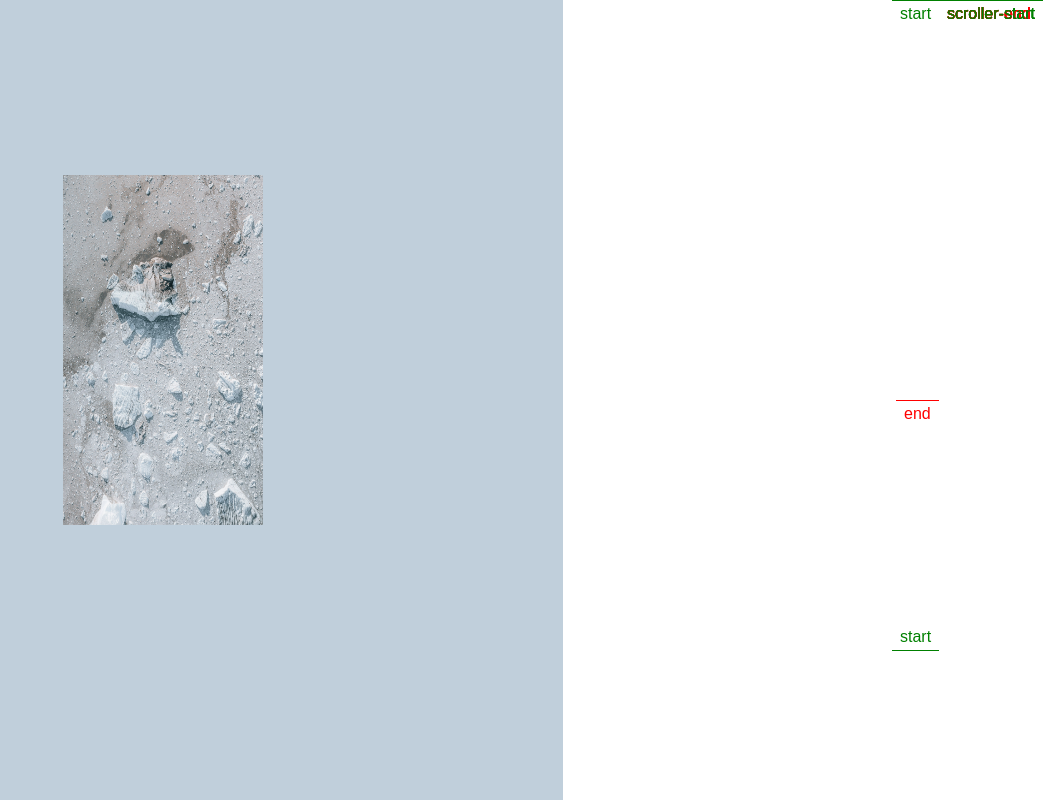
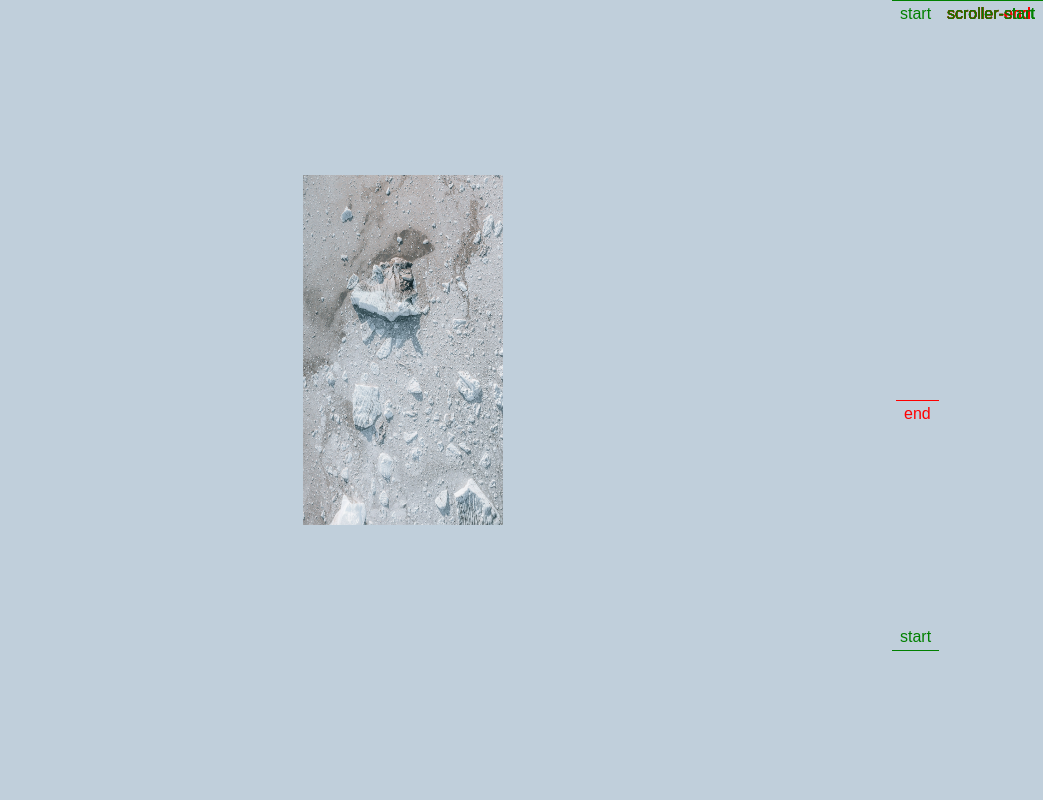
Before and after one commit to SanjeevMidda/gsap-image-scroll, a React (Create React App) app: page / in a window 1280 px wide. Shown: the top 800 px of the page, without its empty margins (237-1280 px from the left). Built offline with nearby package versions, Linux system fonts and the light colour scheme.

Commit message:
Update index.css

```diff
--- a/src/index.css
+++ b/src/index.css
@@ -16,7 +16,6 @@
   justify-content: center;
   align-items: center;
   background-color: #c0cfdb;
-  width: 100dvh;
   overflow: hidden;
 }
 
```
